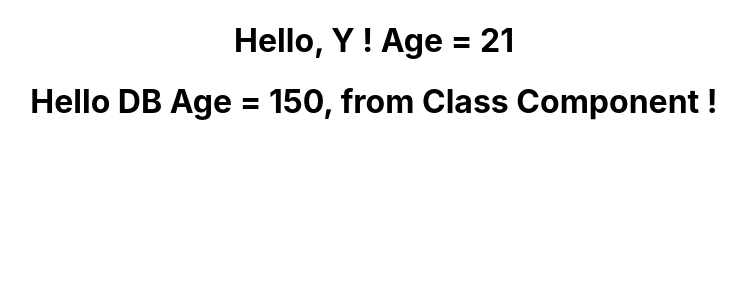
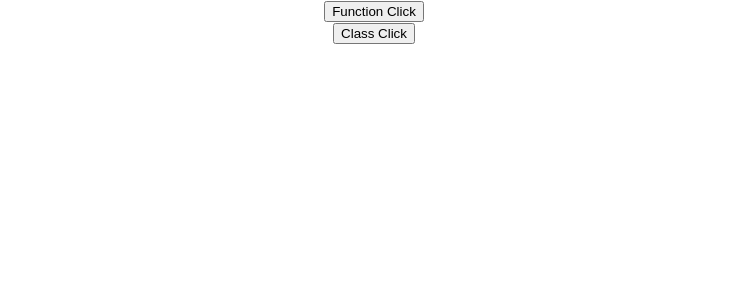
Before and after one commit to yashpatil1998/ReactRepository, a React (Create React App) app in the folder hello-world/: page / in a window 1280 px wide. Shown: the top 300 px of the page, without its empty margins (266-1012 px from the left). Built offline with nearby package versions, Linux system fonts and the light colour scheme.

Commit message:
click event handlers

```diff
--- a/hello-world/src/App.js
+++ b/hello-world/src/App.js
@@ -10,10 +10,14 @@ import Hello from './components/Hello'
 
 import Message from './components/Message'
 import Counter from './components/Counter';
+import FunctionClick from './components/FunctionClick';
+import ClassClick from './components/ClassClick';
 
 function App() {
   return (
     <div className="App">
+      <FunctionClick />
+      <ClassClick />
       {/* <Counter /> */}
       {/* <header className="App-header">
         <img src={logo} className="App-logo" alt="logo" />
@@ -34,9 +38,9 @@ function App() {
       {/* <Greet name = "DB" age = "20">
         <p>This is child prop</p>
       </Greet> */}
-      <Greet name = "Y" age = "21"/>
+      {/* <Greet name = "Y" age = "21"/> */}
       {/* <Greet name = "P" age = "22"/> */}
-      <Welcome name = "DB" age = "150"/>
+      {/* <Welcome name = "DB" age = "150"/> */}
       {/* <Welcome name = "Y" age = "21"/>
       <Welcome name = "P" age = "22"/> */}
       {/* <Message /> */}
--- /dev/null
+++ b/hello-world/src/components/ClassClick.js
@@ -0,0 +1,18 @@
+import React, { Component } from 'react'
+
+class ClassClick extends Component {
+
+    clickHandler() {
+        console.log('Class button clicked !')
+    }
+
+    render() {
+        return (
+            <div>
+                <button onClick={() => this.clickHandler()}>Class Click</button>
+            </div>
+        )
+    }
+}
+
+export default ClassClick
--- /dev/null
+++ b/hello-world/src/components/FunctionClick.js
@@ -0,0 +1,16 @@
+import React from 'react'
+
+function FunctionClick() {
+
+    function clickHandler() {
+        console.log('Function Button clicked !')
+    }
+
+    return (
+        <div>
+            <button onClick={() => clickHandler()}>Function Click</button>
+        </div>
+    )
+}
+
+export default FunctionClick
```
